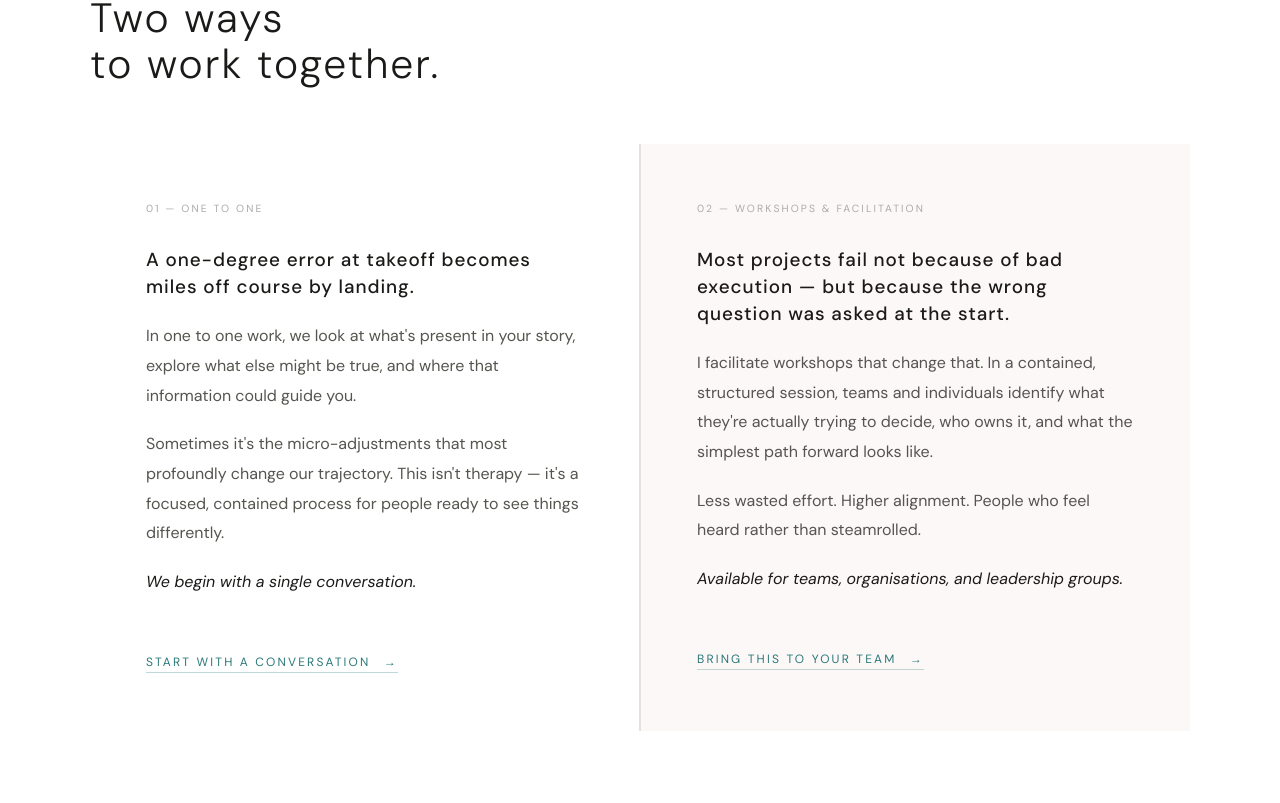
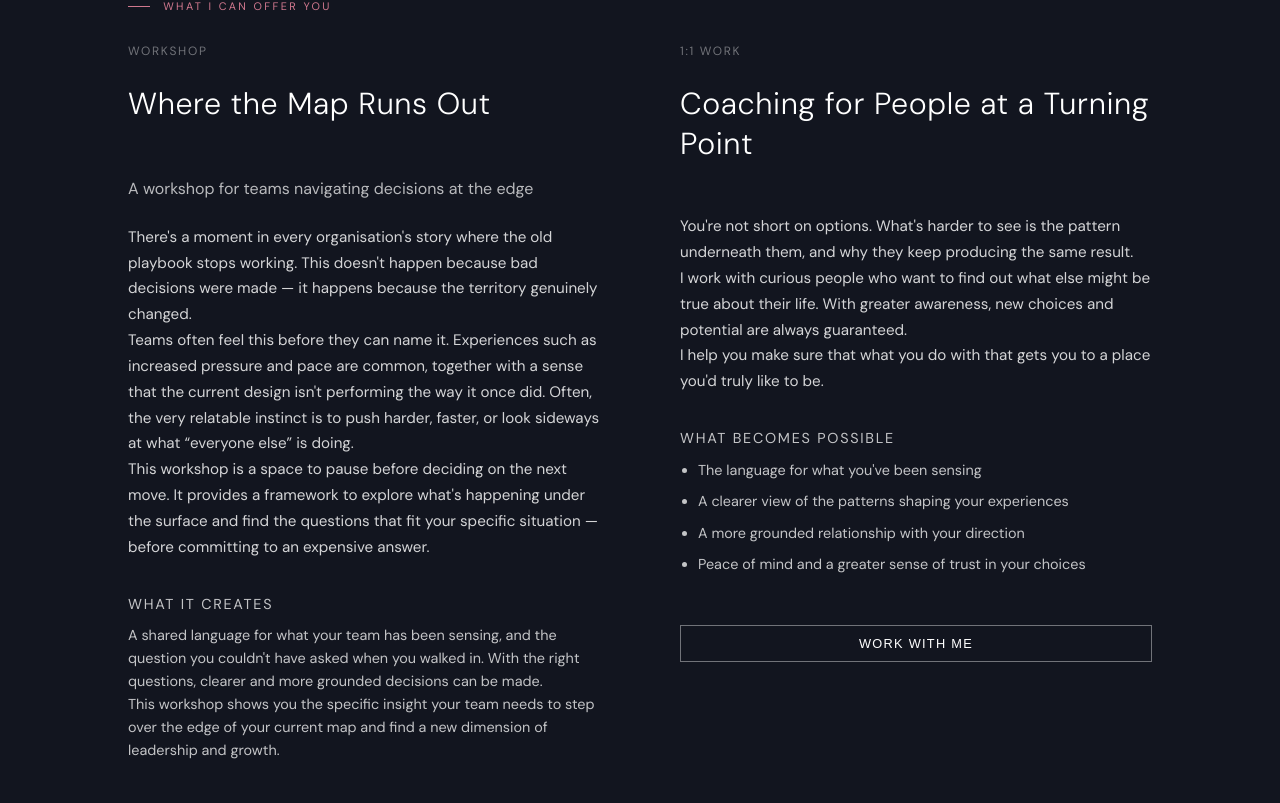
Before and after one commit to lauren-haan-gilbert/laurenhaangilbertsite, a React (Create React App) app: page / in a window 1280 px wide. Shown: the part 2291-3094 px from the top of the page. Built offline with nearby package versions, Linux system fonts and the light colour scheme.

Commit message:
Add OfferSection, remove WhatWeDoTogether, refine ThoughtProcessBlock padding
Co-Authored-By: Claude Sonnet 4.6 <noreply@anthropic.com>

```diff
--- a/src/App.js
+++ b/src/App.js
@@ -5,7 +5,7 @@ import Nav from './components/Nav';
 import Hero from './components/Hero';
 import ClaritySection from './components/ClaritySection';
 import ThoughtProcessBlock from './components/ThoughtProcessBlock';
-import WhatWeDoTogether from './components/WhatWeDoTogether';
+import OffersSection from './components/OfferSection';
 import About from './components/About';
 import Contact from './components/Contact';
 import Footer from './components/Footer';
@@ -42,7 +42,7 @@ export default function App() {
           <Hero showPage={showPage} goTo={goTo} />
           <ClaritySection />
           <ThoughtProcessBlock />
-          <WhatWeDoTogether goTo={goTo} />
+          <OffersSection />
           <About />
           <Contact />
           <Footer />
--- /dev/null
+++ b/src/components/OfferSection.css
@@ -0,0 +1,105 @@
+.offers-section {
+  padding: 140px 10vw;
+  background: #12151f;
+  color: white;
+  border-top: 1px solid rgba(255, 255, 255, 0.12);
+}
+
+.offers-container {
+  display: grid;
+  grid-template-columns: 1fr 1fr;
+  gap: 80px;
+  max-width: 1100px;
+  margin: 0 auto;
+}
+
+/* BLOCK (not "card") */
+.offer-block {
+  display: flex;
+  flex-direction: column;
+  gap: 22px;
+}
+
+/* SMALL LABEL */
+.offer-eyebrow {
+  font-size: 0.75rem;
+  letter-spacing: 0.14em;
+  text-transform: uppercase;
+  color: rgba(255, 255, 255, 0.4);
+}
+
+/* TITLE */
+.offer-title {
+  font-size: 1.9rem;
+  font-weight: 300;
+  line-height: 1.3;
+  letter-spacing: 0.02em;
+}
+
+/* SUBTITLE */
+.offer-subtitle {
+  font-size: 1rem;
+  color: rgba(255, 255, 255, 0.7);
+}
+
+/* BODY TEXT */
+.offer-body p {
+  font-size: 0.95rem;
+  line-height: 1.7;
+  color: rgba(255, 255, 255, 0.82);
+}
+
+/* OUTCOME */
+.offer-outcome {
+  margin-top: 10px;
+}
+
+.offer-outcome-title {
+  font-size: 0.75rem;
+  letter-spacing: 0.12em;
+  text-transform: uppercase;
+  color: rgba(255, 255, 255, 0.4);
+  margin-bottom: 8px;
+}
+
+.offer-outcome p {
+  font-size: 0.9rem;
+  line-height: 1.6;
+  color: rgba(255, 255, 255, 0.75);
+}
+
+.offer-outcome ul {
+  padding-left: 18px;
+}
+
+.offer-outcome li {
+  margin-bottom: 6px;
+  font-size: 0.9rem;
+  color: rgba(255, 255, 255, 0.75);
+}
+
+/* BUTTON */
+.offer-button {
+  margin-top: 20px;
+  padding: 10px 18px;
+  border: 1px solid rgba(255, 255, 255, 0.4);
+  background: transparent;
+  color: white;
+  font-size: 0.8rem;
+  letter-spacing: 0.1em;
+  text-transform: uppercase;
+  cursor: pointer;
+  transition: all 0.3s ease;
+}
+
+.offer-button:hover {
+  border-color: white;
+}
+
+/* MOBILE */
+@media (max-width: 900px) {
+  .offers-container {
+    grid-template-columns: 1fr;
+    gap: 100px;
+  }
+}
--- /dev/null
+++ b/src/components/OfferSection.jsx
@@ -0,0 +1,100 @@
+import './OfferSection.css';
+
+export default function OffersSection() {
+  return (
+    <section className="offers-section">
+
+      <p className="tag">What I can Offer You</p>
+      <div className="offers-container">
+
+        {/* WORKSHOP */}
+        <div className="offer-block">
+          <p className="offer-eyebrow">Workshop</p>
+
+          <h2 className="offer-title">
+            Where the Map Runs Out
+          </h2>
+
+          <p className="offer-subtitle">
+            A workshop for teams navigating decisions at the edge
+          </p>
+
+          <div className="offer-body">
+            <p>
+              There's a moment in every organisation's story where the old playbook stops working.
+              This doesn't happen because bad decisions were made — it happens because the territory genuinely changed.
+            </p>
+
+            <p>
+              Teams often feel this before they can name it. Experiences such as increased pressure and pace are common,
+              together with a sense that the current design isn't performing the way it once did.
+              Often, the very relatable instinct is to push harder, faster, or look sideways at what “everyone else” is doing.
+            </p>
+
+            <p>
+              This workshop is a space to pause before deciding on the next move. It provides a framework to explore what's
+              happening under the surface and find the questions that fit your specific situation — before committing to an expensive answer.
+            </p>
+          </div>
+
+          <div className="offer-outcome">
+            <p className="offer-outcome-title">What it creates</p>
+            <p>
+              A shared language for what your team has been sensing, and the question you couldn't have asked when you walked in.
+              With the right questions, clearer and more grounded decisions can be made.
+            </p>
+            <p>
+              This workshop shows you the specific insight your team needs to step over the edge of your current map
+              and find a new dimension of leadership and growth.
+            </p>
+          </div>
+
+          <button className="offer-button">
+            Bring this to your team
+          </button>
+        </div>
+
+
+        {/* 1:1 WORK */}
+        <div className="offer-block">
+          <p className="offer-eyebrow">1:1 Work</p>
+
+          <h2 className="offer-title">
+            Coaching for People at a Turning Point
+          </h2>
+
+          <div className="offer-body">
+            <p>
+              You're not short on options. What's harder to see is the pattern underneath them,
+              and why they keep producing the same result.
+            </p>
+
+            <p>
+              I work with curious people who want to find out what else might be true about their life.
+              With greater awareness, new choices and potential are always guaranteed.
+            </p>
+
+            <p>
+              I help you make sure that what you do with that gets you to a place you'd truly like to be.
+            </p>
+          </div>
+
+          <div className="offer-outcome">
+            <p className="offer-outcome-title">What becomes possible</p>
+            <ul>
+              <li>The language for what you've been sensing</li>
+              <li>A clearer view of the patterns shaping your experiences</li>
+              <li>A more grounded relationship with your direction</li>
+              <li>Peace of mind and a greater sense of trust in your choices</li>
+            </ul>
+          </div>
+
+          <button className="offer-button">
+            Work with me
+          </button>
+        </div>
+
+      </div>
+    </section>
+  );
+}
```
